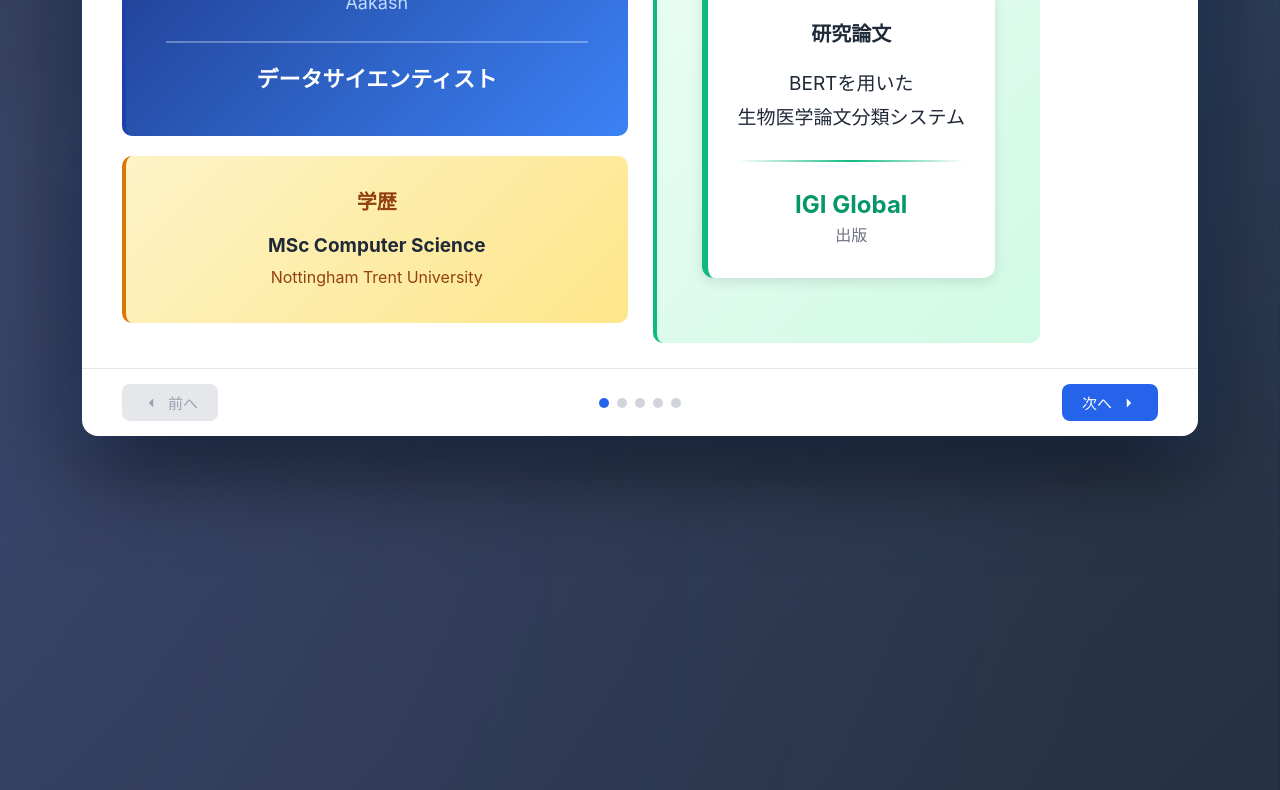
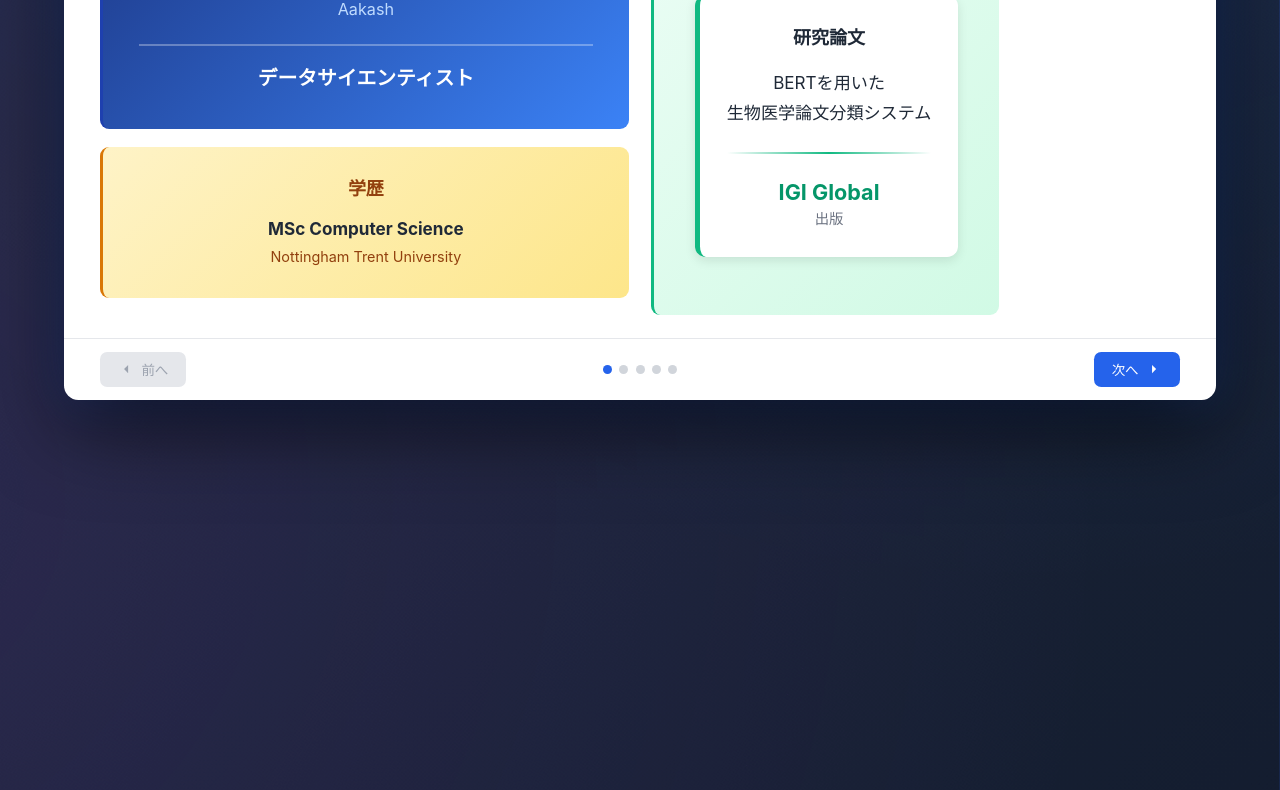
Before and after one commit to aakash-mynavi/presentation, a plain HTML site: page index.html in a window 1280 px wide. Shown: the part 324-1114 px from the top of the page. Drawn offline with Linux system fonts and the light colour scheme.

Commit message:
Update index.html to fit screen size

```diff
--- a/index.html
+++ b/index.html
@@ -13,7 +13,7 @@
 
         body {
             font-family: -apple-system, BlinkMacSystemFont, "Segoe UI", Roboto, "Helvetica Neue", Arial, sans-serif;
-            background: linear-gradient(-45deg, #1e293b, #334155, #0f172a, #1e3a8a);
+            background: linear-gradient(-45deg, #0f172a, #1e293b, #1e3a8a, #2563eb);
             background-size: 400% 400%;
             animation: gradientShift 10s ease infinite;
             display: flex;
@@ -31,8 +31,8 @@
             width: 300%;
             height: 300%;
             background:
-                radial-gradient(circle at 30% 50%, rgba(59,130,246,0.15) 0%, transparent 40%),
-                radial-gradient(circle at 70% 70%, rgba(99,102,241,0.15) 0%, transparent 40%);
+                radial-gradient(circle at 30% 50%, rgba(37,99,235,0.15) 0%, transparent 40%),
+                radial-gradient(circle at 70% 70%, rgba(147,51,234,0.12) 0%, transparent 40%);
             animation: rotate 15s linear infinite;
         }
 
@@ -48,15 +48,17 @@
         }
 
         .presentation-container {
-            width: 90%;
-            height: 90vh;
-            max-width: 1400px;
+            width: 1280px;
+            height: 720px;
+            max-width: 100%;
+            max-height: 100%;
             background: white;
             box-shadow:
                 0 30px 90px rgba(0,0,0,0.6),
-                0 0 50px rgba(59,130,246,0.3);
+                0 0 50px rgba(37,99,235,0.3);
             display: flex;
             flex-direction: column;
+            zoom: 0.9;
             position: relative;
             z-index: 1;
             border-radius: 16px;
```
